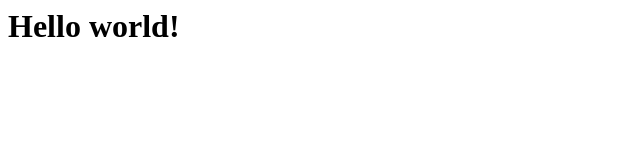
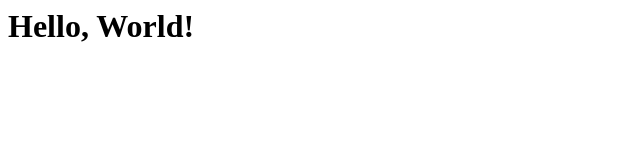
Before and after one commit to Charkizard/my-website, a plain HTML site: page index.html in a window 1280 px wide. Shown: the full height of the page, 0-640 px from the left. Drawn offline with Linux system fonts and the light colour scheme.

Commit message:
Index.html content change test

```diff
--- a/index.html
+++ b/index.html
@@ -1 +1 @@
-<h1>Hello world!</h1>
+<h1>Hello, World!</h1>
```
